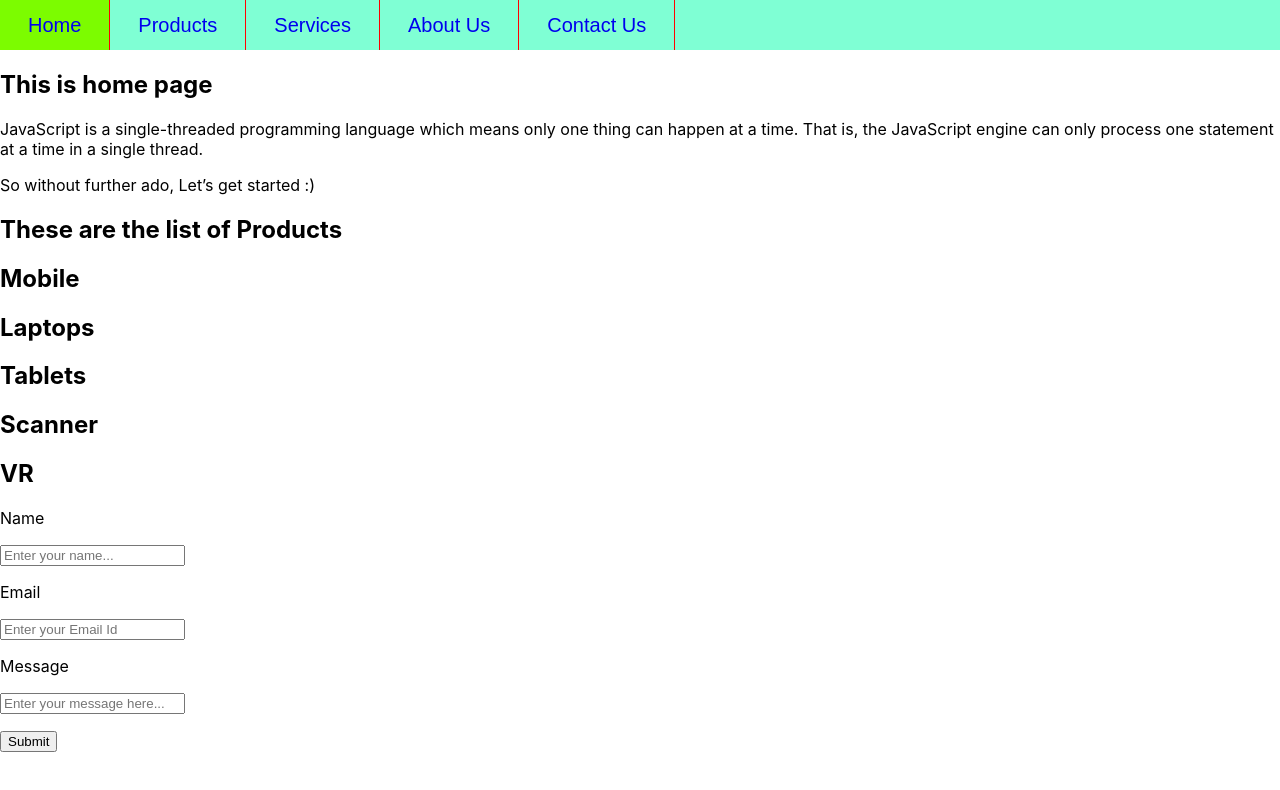
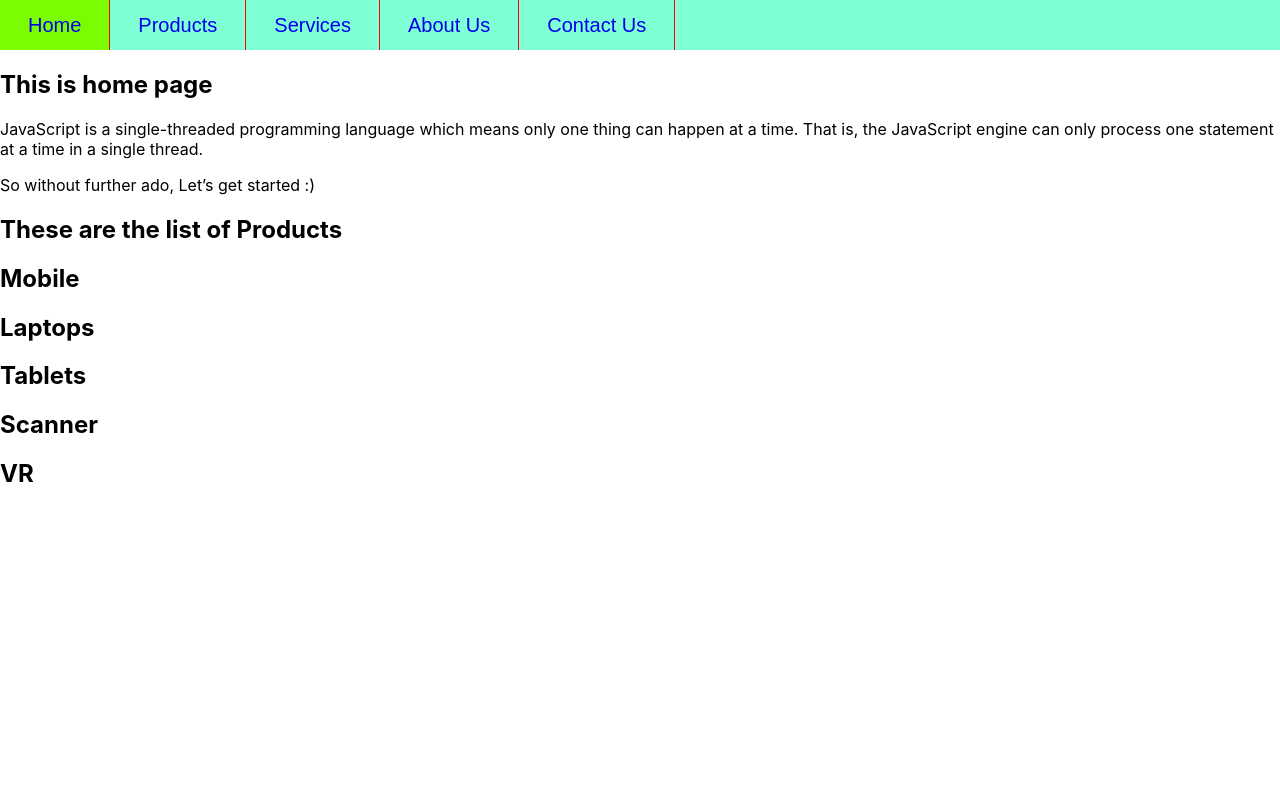
Before and after one commit to singharpan/routingbasics, a React (Create React App) app: page / in a window 1280 px wide. Shown: the top 790 px of the page. Built offline with nearby package versions, Linux system fonts and the light colour scheme.

Commit message:
Route Added to contact

```diff
--- a/src/App.js
+++ b/src/App.js
@@ -13,7 +13,8 @@ function App() {
         <Navar />
         <Home />
         <Products />
-        <Contact />
+
+        <Route path="/contact" component={Contact} />
       </div>
     </BrowserRouter>
   );
```
